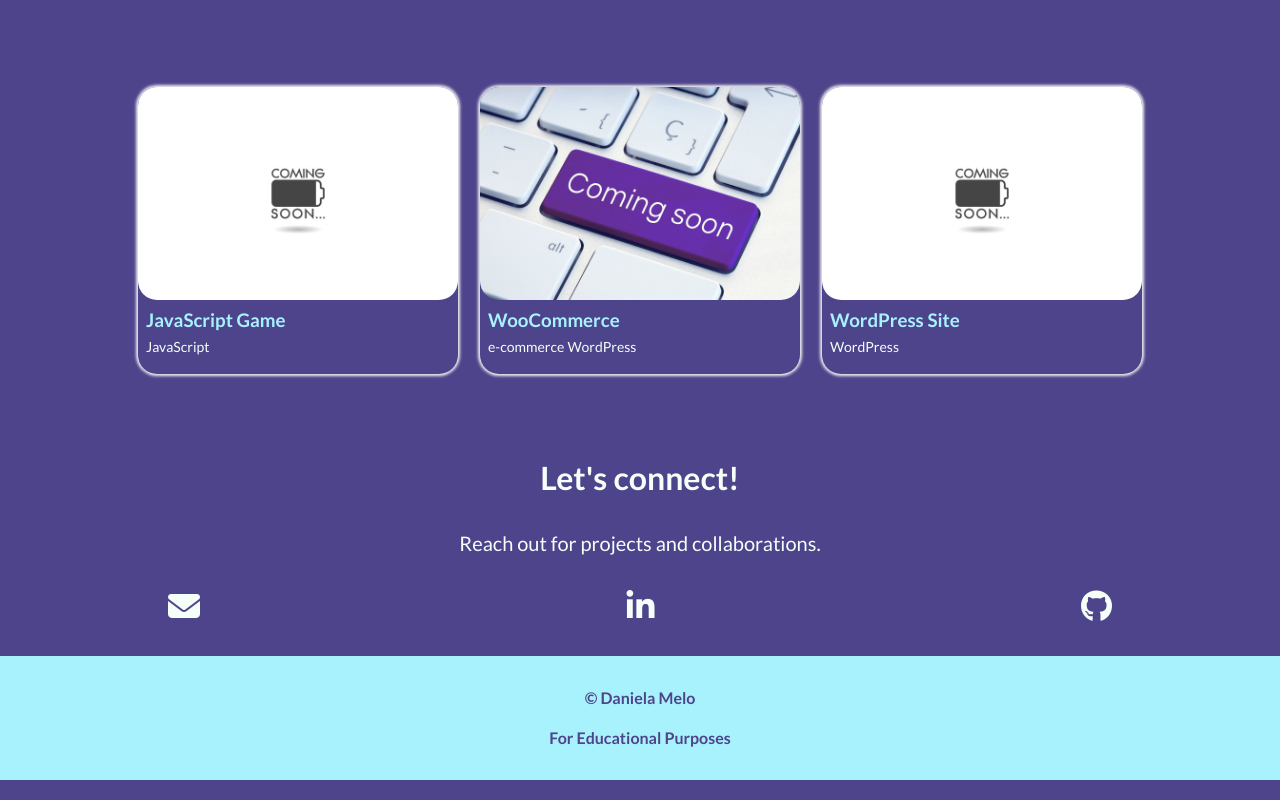
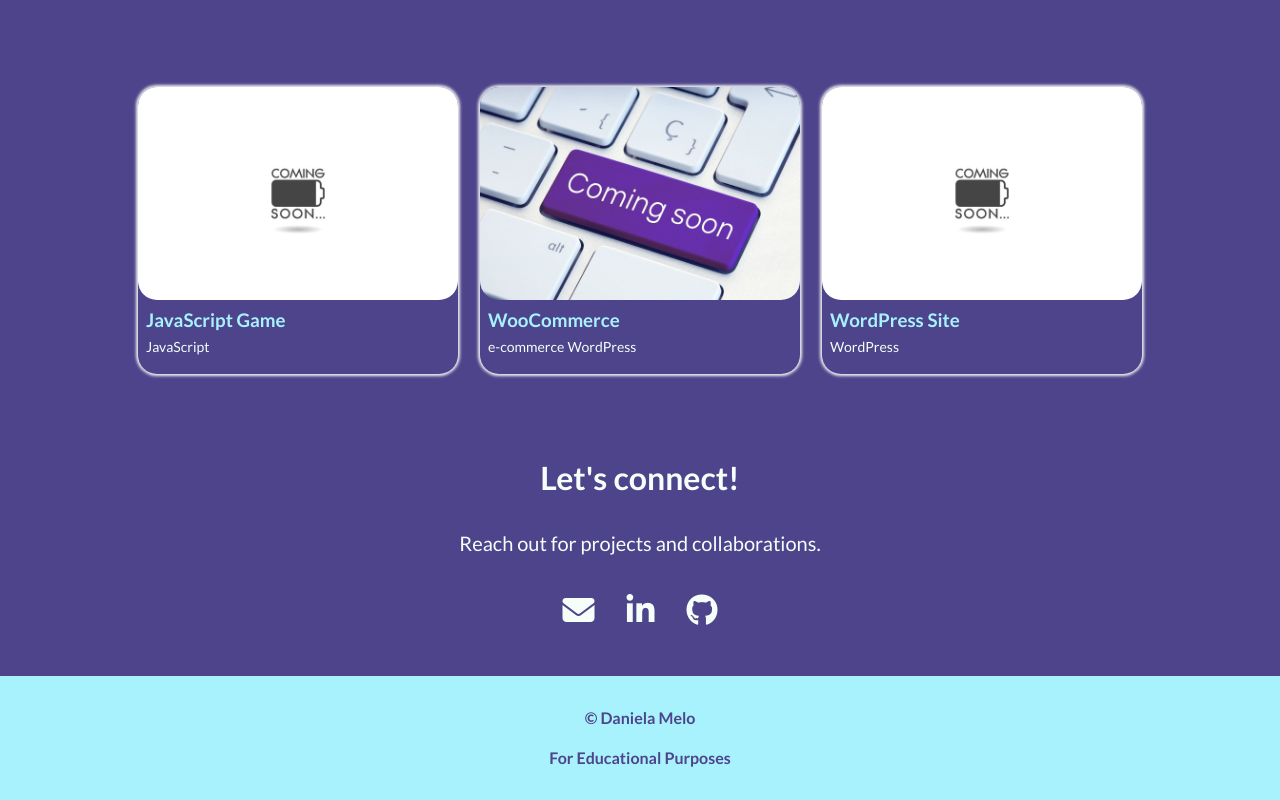
Before and after one commit to danielacmelo/landing-page, a plain HTML site: page index.html in a window 1280 px wide. Shown: the part 944-1744 px from the top of the page. Drawn offline with Linux system fonts and the light colour scheme.

Commit message:
update flex footer

```diff
--- a/styles/style.css
+++ b/styles/style.css
@@ -310,13 +310,15 @@ section{
 }
 
 .section-contact ul {
-	margin: 2rem 2.5rem;
 	padding: 0;
 	list-style-type: none;
 	display: flex;
-	justify-content: space-between;
+	justify-content: center;
 }
 
+.section-contact li {
+	margin: 1rem;
+}
 
 .fa {
 	padding: 0;
```
